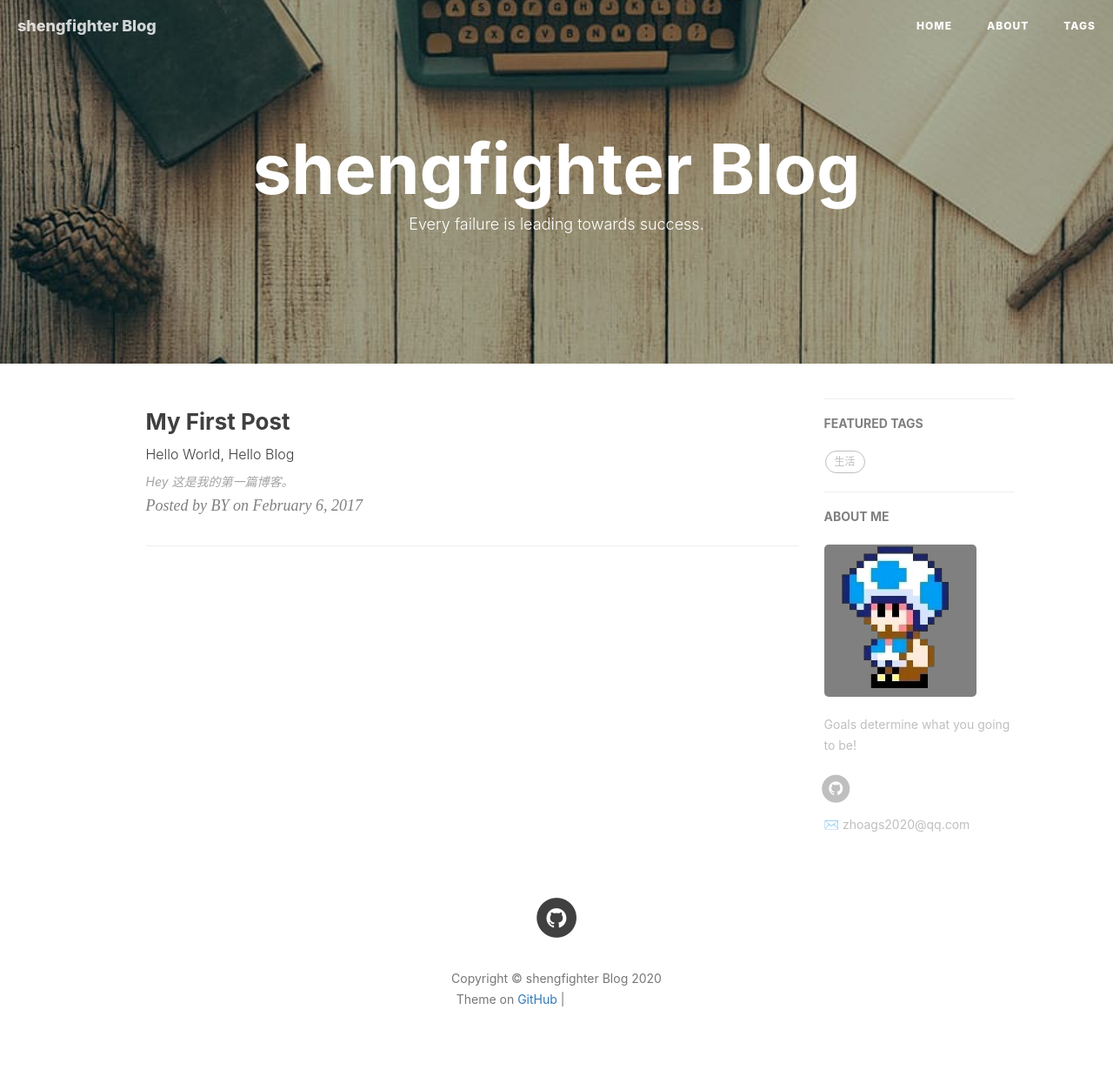
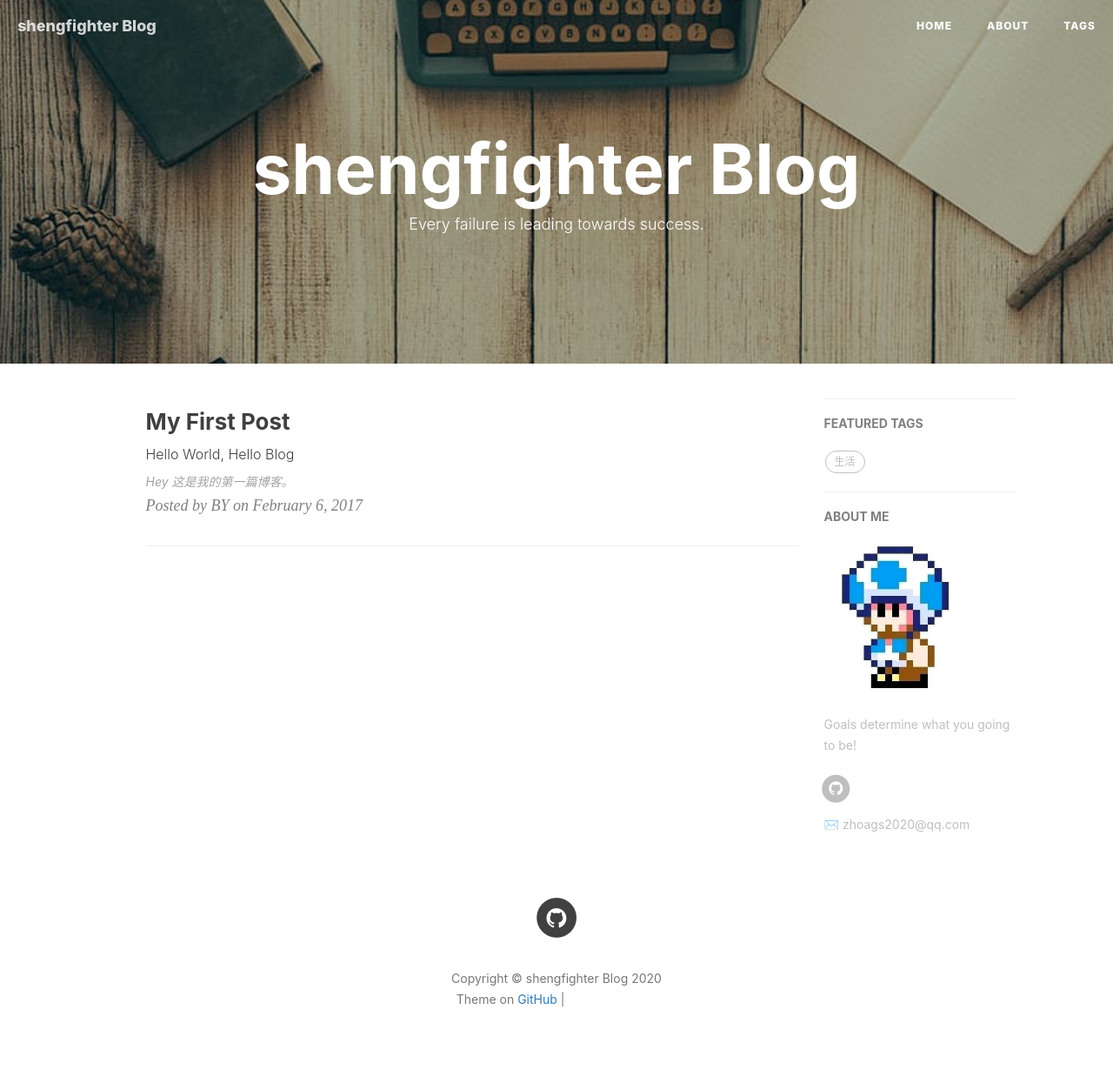
Before and after one commit to f1yfisher/f1yfisher.github.io, a Jekyll site: the page built from index.html, in a window 1280 px wide. Shown: the whole page at 87% size. Built offline with Jekyll 4.4.1, drawn with Linux system fonts in a browser that asks for light colours; nearby versions of some CDN libraries; the list of posts is cut into pages by our own code; comment, search, counter and statistics services are not loaded; grey boxes are pictures that could not be loaded.

Commit message:
Update _config.yml

```diff
--- a/_config.yml
+++ b/_config.yml
@@ -12,7 +12,7 @@ github_repo: "https://github.com/shengfighter/shengfighter.github.io.git" # you
 # Sidebar settings
 sidebar: true                           # whether or not using Sidebar.
 sidebar-about-description: "Goals determine what you going to be!"
-sidebar-avatar: /img/xiaolan.png      # use absolute URL, seeing it's used in both `/` and `/about/`
+sidebar-avatar: /img/xiaolan.jpg      # use absolute URL, seeing it's used in both `/` and `/about/`
 
 
 
```
